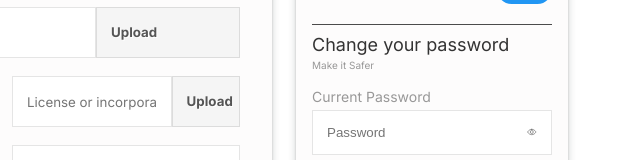
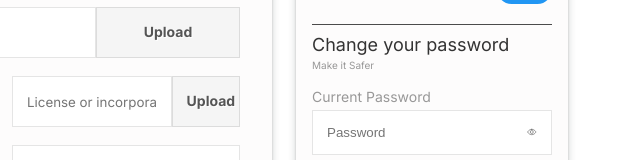
Before and after one commit to salmansaleem2/Aniqa-Tech-Solutions-test, a plain HTML site: page index.html in a window 1280 px wide. Shown: the part 389-549 px from the top of the page, 640-1280 px from the left. Drawn offline with nearby package versions, Linux system fonts and the light colour scheme.

Commit message:
upload ui issue solve

```diff
--- a/css/style.css
+++ b/css/style.css
@@ -295,9 +295,13 @@ body {
   border-right: none;
 }
 
+.custom-file-input {
+  /* width: 100%;
+  text-align: center; */
+}
+
 .custom-file-input::-webkit-file-upload-button {
   visibility: hidden;
-  text-align: center;
 }
 .custom-file-input::before {
   content: "Upload";
@@ -309,7 +313,9 @@ body {
   cursor: pointer;
   text-shadow: 1px 1px #fff;
   font-weight: 700;
-  font-size: 10pt;
+  font-size: 1.4rem;
+  width: 100%;
+  text-align: center;
 }
 .custom-file-input:hover::before {
   border-color: black;
--- a/index.html
+++ b/index.html
@@ -115,8 +115,8 @@
                 <div class="certificate-box">
                   <div class="certificate">
                     <input type="email" placeholder="License or incorporation certificate" required="">
-                    <input type="file" class="custom-file-input" placeholder="">
-                    <label for="file"></label>
+                    <input type="file" class="custom-file-input">
+                    <!-- <label for="file"></label> -->
                   </div>
                 </div>
                 <div class="grid--1">
@@ -124,8 +124,8 @@
                 </div>
                 <div class="certificate grid--1">
                   <input type="email" placeholder="License or incorporation certificate" required="">
-                  <input type="file" class="custom-file-input custom-input" placeholder="">
-                  <label for="file"></label>
+                  <input type="file" class="custom-file-input custom-input">
+                  <!-- <label for="file"></label> -->
                 </div>
 
                 <div class="grid--1">
```
